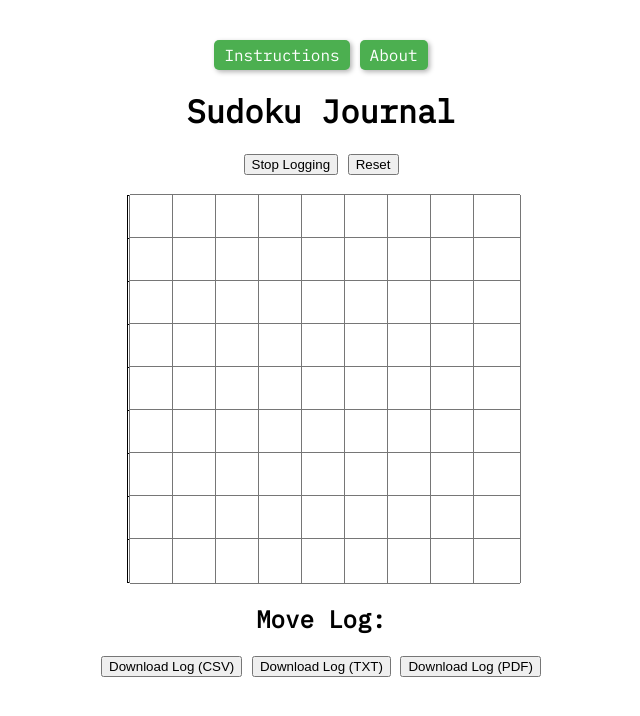
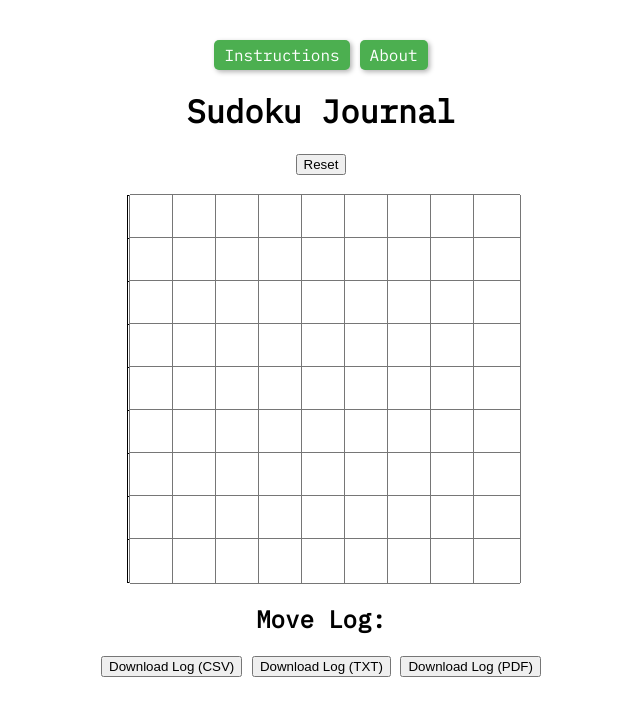
Before and after one commit to dhymcun/sudoku-journal, a plain HTML site: page index.html in a window 1280 px wide. Both pictures are taken after a click on the button "Start Logging". Shown: the whole page, without its empty margins (319-959 px from the left). Drawn offline with nearby package versions, Linux system fonts and the light colour scheme.

Commit message:
Update index.html

```diff
--- a/index.html
+++ b/index.html
@@ -135,9 +135,7 @@
 
     <div id="button-container">
         <button id="startButton" onclick="startLogging()">Start Logging</button>
-        <button id="stopButton" onclick="stopLogging()" style="display: none;">Stop Logging</button>
-        <button id="resetButton" onclick="resetGame()" style="display: inline;">Reset</button>
-    </div>
+<button id="resetButton" onclick="resetGame()" style="display: none;">Reset</button>    </div>
 
     <table>
         <tbody id="sudoku-grid">
@@ -191,8 +189,8 @@
     if (!loggingEnabled) {
         loggingEnabled = true;
         startTime = new Date().getTime();
-            document.getElementById("startButton").style.display = "none";
-            document.getElementById("stopButton").style.display = "inline";
+        document.getElementById("startButton").style.display = "none"; // Hide start button
+        document.getElementById("resetButton").style.display = "inline"; // Show reset button
 
         // Disable inputs for pre-filled puzzle numbers
         const inputs = document.querySelectorAll("#sudoku-grid input");
@@ -207,18 +205,6 @@
     }
 }
 
-    function stopLogging() {
-        if (loggingEnabled) {
-            loggingEnabled = false;
-            const currentTime = new Date().getTime();
-            totalElapsedTime += Math.floor((currentTime - startTime) / 1000);
-            document.getElementById("startButton").style.display = "inline";
-            document.getElementById("stopButton").style.display = "none";
-            alert("Logging stopped!");
-            lastInputTime = null;
-        }
-    }
-
 function resetGame() {
     const inputs = document.querySelectorAll("#sudoku-grid input");
     inputs.forEach(input => {
@@ -228,14 +214,19 @@
     });
     const logContainer = document.getElementById("log");
     logContainer.innerHTML = '<h2>Move Log:</h2>';
+
+    // Reset logging state
     loggingEnabled = false;
     startTime = null;
     totalElapsedTime = 0;
     logCount = 0;
     lastInputTime = null;
-        document.getElementById("startButton").style.display = "inline";
-        document.getElementById("stopButton").style.display = "none";
+
+    document.getElementById("startButton").style.display = "inline"; // Show start button again
+    document.getElementById("resetButton").style.display = "none"; // Hide reset button
 }
+
+
 
     const grid = document.getElementById("sudoku-grid");
 for (let i = 0; i < 9; i++) {
```
Lines whose indentation alone changed are shown as unchanged.
